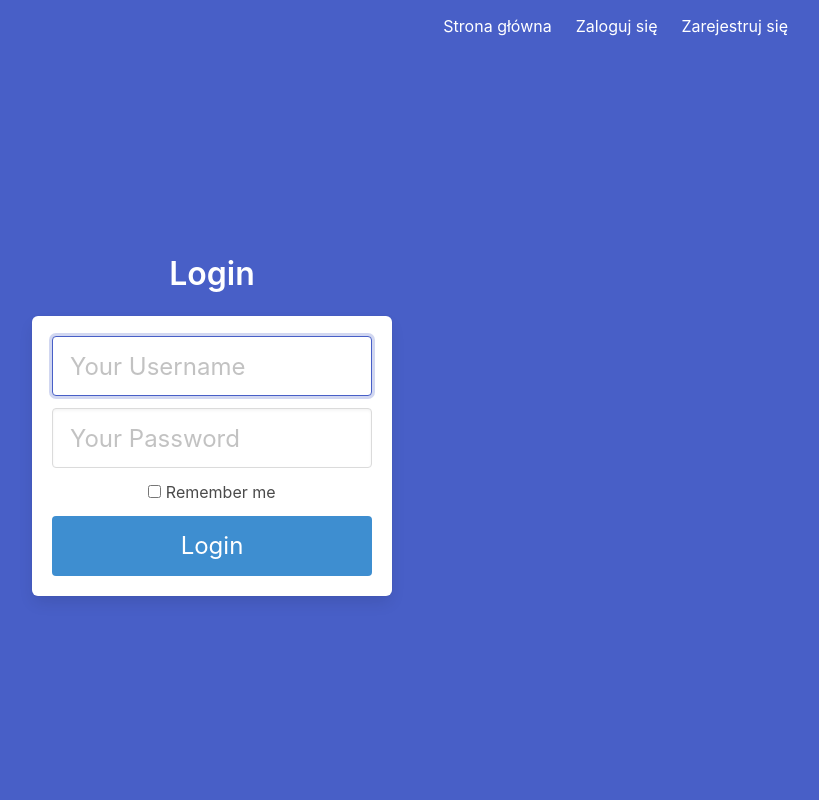
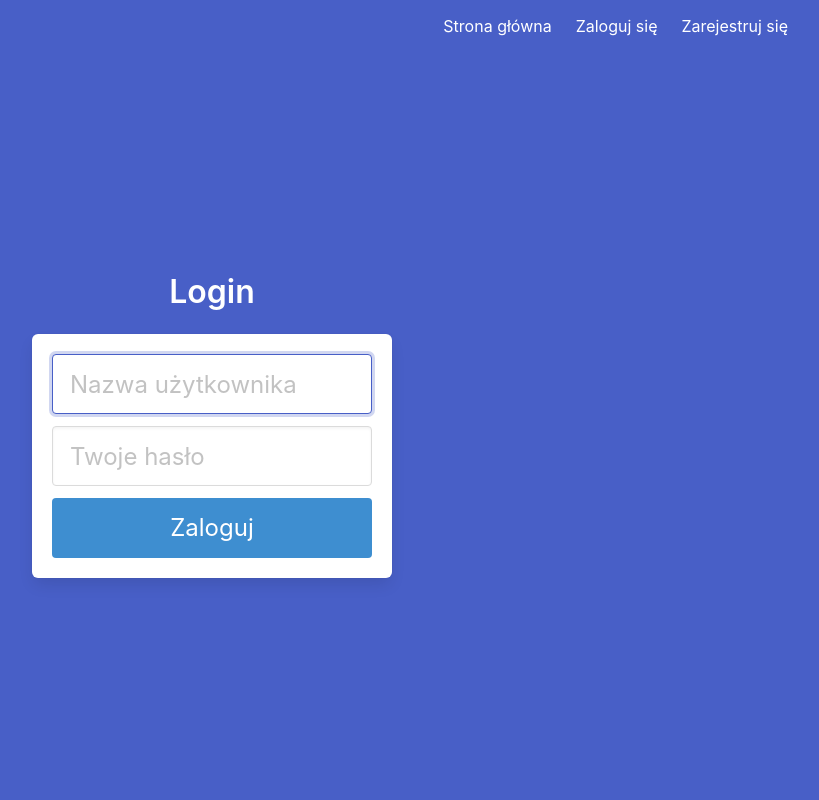
Before and after one commit to 20annie20/ODASProject, a Flask app: page /login in a window 1280 px wide. Shown: the whole page, without its empty margins (428-1247 px from the left). Run offline with Flask 2, Linux system fonts and the light colour scheme.

Commit message:
template translation

```diff
--- a/project/templates/login.html
+++ b/project/templates/login.html
@@ -14,22 +14,16 @@
         <form method="POST" action="/login">
             <div class="field">
                 <div class="control">
-                    <input class="input is-large" type="text" name="name" placeholder="Your Username" autofocus="">
+                    <input class="input is-large" type="text" name="name" placeholder="Nazwa użytkownika" autofocus="">
                 </div>
             </div>
 
             <div class="field">
                 <div class="control">
-                    <input class="input is-large" type="password" name="password" placeholder="Your Password">
+                    <input class="input is-large" type="password" name="password" placeholder="Twoje hasło">
                 </div>
             </div>
-            <div class="field">
-                <label class="checkbox">
-                    <input type="checkbox" name="remember">
-                    Remember me
-                </label>
-            </div>
-            <button class="button is-block is-info is-large is-fullwidth">Login</button>
+            <button class="button is-block is-info is-large is-fullwidth">Zaloguj</button>
         </form>
     </div>
 </div>
```
